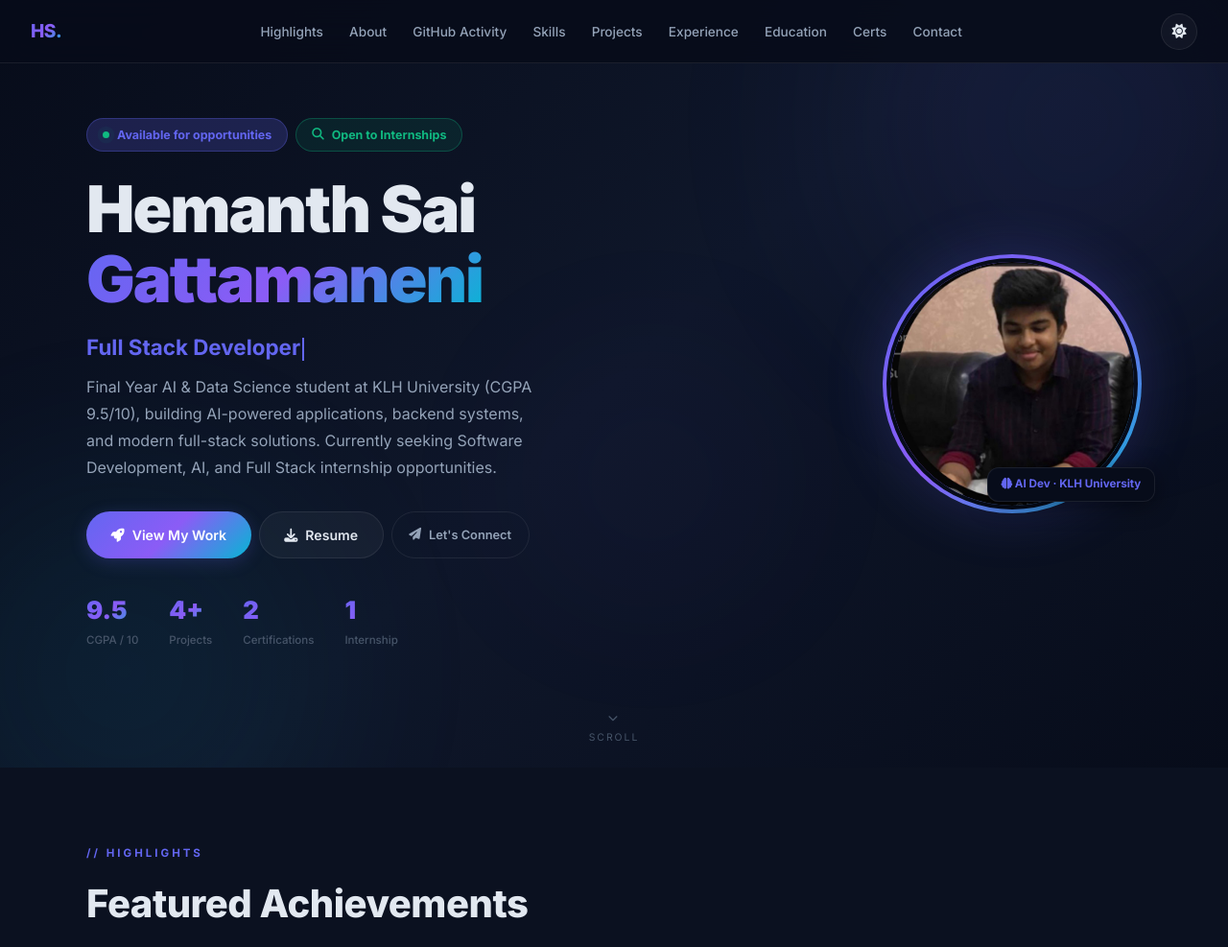
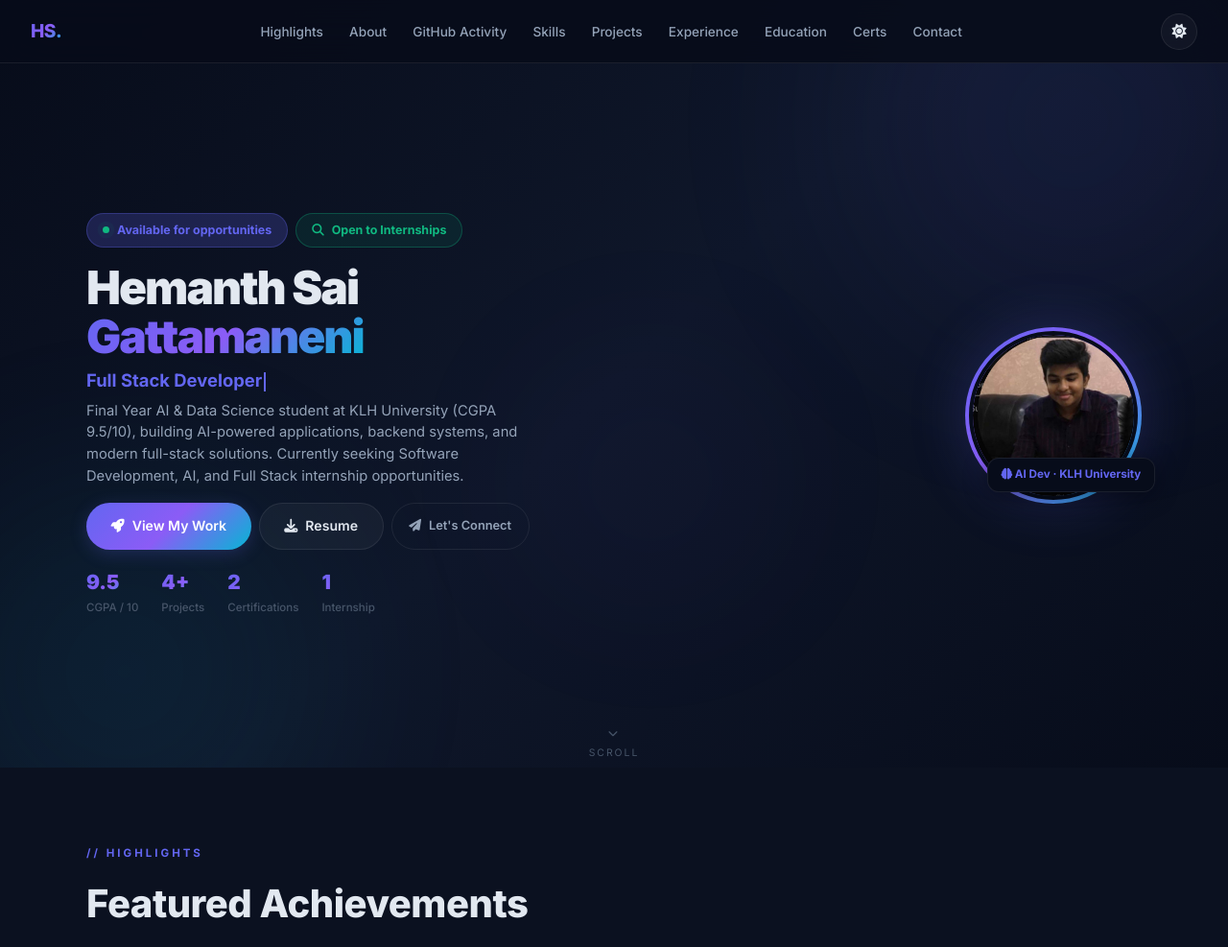
Before and after one commit to Hemanth100306/Project_05_3, a Django app: page / in a window 1280 px wide. Shown: the top 987 px of the page at 96% size. Run offline with Django 5.2, Linux system fonts and the light colour scheme.

Commit message:
Optimize hero section responsiveness for laptop resolutions (1080p down to 720p)

```diff
--- a/App_05_3/templates/Project_05_3/homepage.html
+++ b/App_05_3/templates/Project_05_3/homepage.html
@@ -536,6 +536,8 @@
       background: var(--gradient-hero);
     }
 
+
+
     .hero-orb {
       position: absolute;
       border-radius: 50%;
@@ -1769,6 +1771,88 @@
 
       a {
         color: #000;
+      }
+    }
+    @media (min-width: 961px) {
+      #hero {
+        height: 100vh;
+        min-height: 520px;
+        padding-top: 66px;
+        box-sizing: border-box;
+      }
+    }
+
+    @media (min-width: 961px) and (max-height: 900px) {
+      .hero-inner {
+        gap: var(--space-lg);
+      }
+      .hero-badges {
+        margin-bottom: var(--space-md);
+      }
+      .hero-name {
+        font-size: clamp(2rem, 4vw, 3rem);
+        margin-bottom: var(--space-xs);
+      }
+      .hero-role {
+        font-size: clamp(0.95rem, 1.8vw, 1.15rem);
+        margin-bottom: var(--space-xs);
+        min-height: 1.8rem;
+      }
+      .hero-headline {
+        margin-bottom: var(--space-md);
+        font-size: 0.92rem;
+        line-height: 1.55;
+      }
+      .hero-stats {
+        margin-top: var(--space-md);
+        gap: var(--space-lg);
+      }
+      .stat-number {
+        font-size: 1.3rem;
+      }
+      .avatar-ring {
+        width: clamp(170px, 23vh, 220px);
+        height: clamp(170px, 23vh, 220px);
+      }
+      .scroll-indicator {
+        bottom: 0.75rem;
+      }
+    }
+
+    @media (min-width: 961px) and (max-height: 750px) {
+      .hero-inner {
+        gap: var(--space-md);
+      }
+      .hero-badges {
+        margin-bottom: var(--space-xs);
+      }
+      .hero-name {
+        font-size: clamp(1.8rem, 3.5vw, 2.5rem);
+        margin-bottom: var(--space-xs);
+      }
+      .hero-role {
+        font-size: 0.95rem;
+        margin-bottom: var(--space-xs);
+        min-height: 1.6rem;
+      }
+      .hero-headline {
+        margin-bottom: var(--space-sm);
+        font-size: 0.88rem;
+        line-height: 1.5;
+      }
+      .hero-stats {
+        margin-top: var(--space-sm);
+        gap: var(--space-md);
+      }
+      .stat-number {
+        font-size: 1.2rem;
+      }
+      .avatar-ring {
+        width: clamp(150px, 20vh, 180px);
+        height: clamp(150px, 20vh, 180px);
+      }
+      .scroll-indicator {
+        bottom: 0.5rem;
       }
     }
   </style>
```
